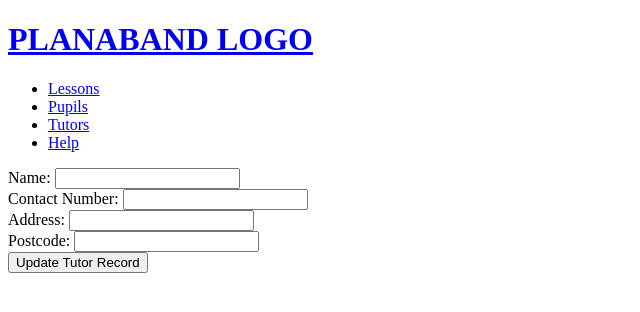
After one commit to heathercking/CodeClan_Project1__Planaband, a Flask app: template templates/tutors/edit.html in a window 1280 px wide. The commit adds this page. Shown: the top 312 px of the page, without its empty margins (0-640 px from the left). Run offline with Flask 2, Linux system fonts and the light colour scheme; the template is opened without the code that fills it, so the values that code supplies are empty.

Commit message:
adds tutor edit.html
can now click on edit link at bottom of individual tutor page and amend details, but cannot yet save the edits

```diff
--- /dev/null
+++ b/templates/tutors/edit.html
@@ -0,0 +1,31 @@
+{% extends "base.html" %}
+{% block content %}
+
+<form action="/tutors/{{ tutor.id }}" method="post">
+
+    <div>
+        <label for="name">Name:</label>
+        <input type="text" id="name" name="name" value="{{ tutor.name }}" required>
+    </div>
+
+    <div>
+        <label for="contact_number">Contact Number:</label>
+        <input type="text" id="contacct_number" name="contact_number" value="{{ tutor.contact_number }}" required>
+    </div>
+
+    <div>
+        <label for="address">Address:</label>
+        <input type="text" id="address" name="address" value="{{ tutor.address }}" required>
+    </div>
+
+    <div>
+        <label for="postcode">Postcode:</label>
+        <input type="text" id="postcode" name="postcode" value="{{ tutor.postcode }}" required>
+    </div>
+
+    <button type="submit">Update Tutor Record</button>
+
+</form>
+
+
+{% endblock %}
--- a/templates/tutors/show.html
+++ b/templates/tutors/show.html
@@ -7,7 +7,7 @@
         <p>{{ tutor.contact_number }}</p>
         <p>{{ tutor.address }}</p>
         <p>{{ tutor.postcode }}</p>
-        <p><a href="/tutors/{{ tutor.id }}/edit"></a></p>
+        <p><a href="/tutors/{{ tutor.id }}/edit">Edit</a></p>
     </div>
 
 
```
